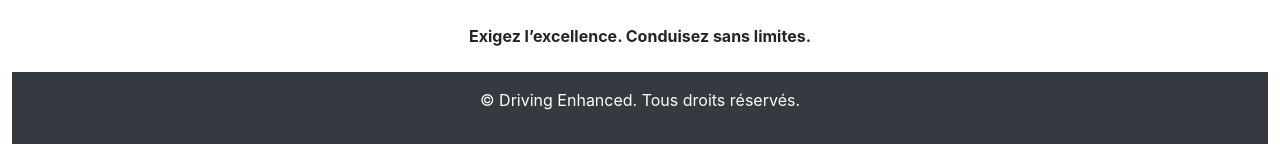
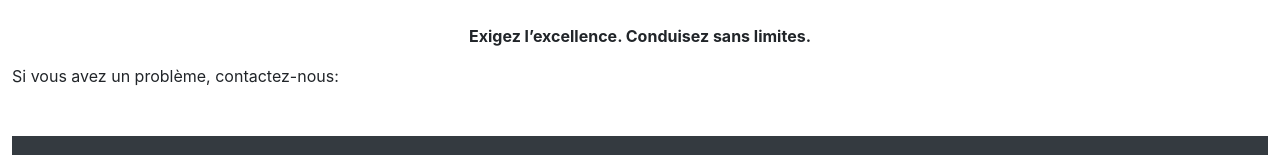
Before and after one commit to CharlesBouquet1011/WEB_TC, a React (Create React App) app in the folder frontend/: page / in a window 1280 px wide. Shown: the part 1110-1265 px from the top of the page. Built offline with nearby package versions, Linux system fonts and the light colour scheme; no server answers; the HTML template or start-up script is replaced by a standard one.

Commit message:
patch assistance

```diff
--- a/frontend/src/Locations/Assistance.jsx
+++ b/frontend/src/Locations/Assistance.jsx
@@ -14,11 +14,12 @@
 }
 
 function Affichage({mail,phoneNumber}){
-    <div className="Assistance">
+    return(<div className="Assistance">
             Si vous avez un problème, contactez-nous: <br />
             {mail} <br />
             {phoneNumber}
-        </div>
+        </div>)
+
 }
 
 function retrieveData(csrfToken,setMail,setPhoneNumber){
@@ -33,9 +34,10 @@
 
         })
         request = await request.json()
-        const {mail,phonenumber}=request
+        const {mail,phoneNumber}=request
+        console.log(mail,phoneNumber)
         setMail(mail)
-        setPhoneNumber(phonenumber)
+        setPhoneNumber(phoneNumber)
 
 
     }
```
